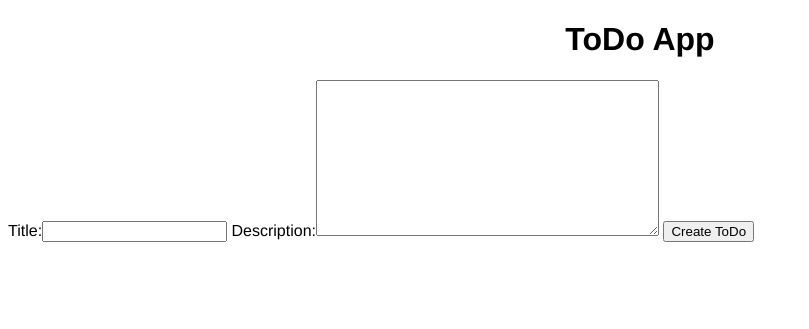
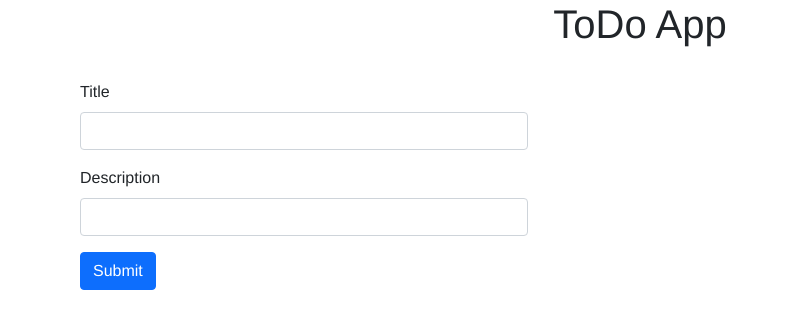
Before and after one commit to DimoDimchev/SoftUni-Python-Web-Basics, a Django app: page /todo/ in a window 1280 px wide. Shown: the top 329 px of the page, without its empty margins (0-809 px from the left). Run offline with Django 3.2, Linux system fonts and the light colour scheme; data that the repository does not hold is empty.

Commit message:
Added Bootstrap to ToDo form

```diff
--- a/static/css/to_do.css
+++ b/static/css/to_do.css
@@ -12,6 +12,10 @@ h2{
 }
 
 div{
+
+}
+
+.to_do_item{
     margin: 2rem 5rem;
     padding: 10px 10px;
     border: 3px solid #6495ed;
@@ -34,3 +38,12 @@ a{
 .not_done{
     color: red;
 }
+
+form{
+    margin: 2rem 5rem;
+    text-align: left;
+}
+
+.form-control{
+    width: 40%;
+}
--- a/templates/todo.html
+++ b/templates/todo.html
@@ -5,13 +5,21 @@
 <head>
     <meta charset="UTF-8">
     <title>Title</title>
+    <link href="https://cdn.jsdelivr.net/npm/bootstrap@5.0.0-beta3/dist/css/bootstrap.min.css" rel="stylesheet" integrity="sha384-eOJMYsd53ii+scO/bJGFsiCZc+5NDVN2yr8+0RDqr0Ql0h+rP48ckxlpbzKgwra6" crossorigin="anonymous">
     <link rel="stylesheet" href="{% static 'css/to_do.css' %}">
 </head>
 <body>
     <h1>ToDo App</h1>
     <form action="/" method="post">
-        {{ todo_form }}
-        <button>Create ToDo</button>
+        <div class="mb-3">
+            <label for="{{ todo_form.title.id_for_label }}" class="form-label">Title</label>
+            <input type="text" class="form-control" id="{{ todo_form.title.id_for_label }}">
+        </div>
+        <div class="mb-3">
+            <label for="{{ todo_form.description.id_for_label }}" class="form-label">Description</label>
+            <input type="text" class="form-control" id="{{ todo_form.description.id_for_label }}">
+        </div>
+        <button type="submit" class="btn btn-primary">Submit</button>
     </form>
     {% for to_do in todos %}
         <div class="to_do_item">
--- a/todos_app/forms.py
+++ b/todos_app/forms.py
@@ -2,5 +2,9 @@ from django import forms
 
 
 class TodoForm(forms.Form):
-    title = forms.CharField(max_length=30)
-    description = forms.CharField(widget=forms.Textarea, required=False)
+    title = forms.CharField(max_length=30, widget=forms.TextInput(attrs={
+        'class': 'form-control',
+    }))
+    description = forms.CharField(widget=forms.Textarea(attrs={
+        'class': 'form-control',
+    }), required=False)
```
